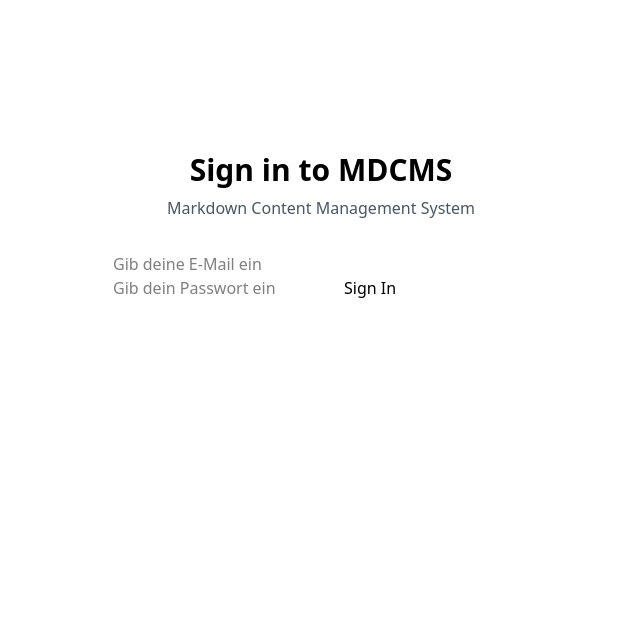
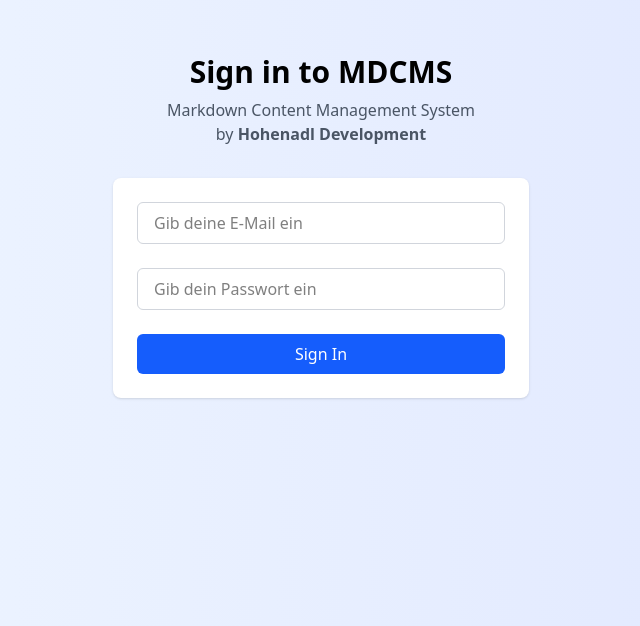
Before and after one commit to Manoo089/Markdown-CMS, a Next.js app: page /login in a window 1280 px wide. Shown: the part 174-800 px from the top of the page, without its empty margins (319-959 px from the left). Built offline with nearby package versions, Linux system fonts and the light colour scheme.

Commit message:
feat: loginpage styling improved

```diff
--- a/app/login/LoginForm.tsx
+++ b/app/login/LoginForm.tsx
@@ -30,7 +30,7 @@ export default function LoginForm() {
   };
 
   return (
-    <form onSubmit={handleSubmit}>
+    <form onSubmit={handleSubmit} className="bg-white rounded-lg shadow p-6 space-y-6">
       <input
         type="email"
         name="email"
@@ -38,6 +38,7 @@ export default function LoginForm() {
         value={email}
         onChange={(e) => setEmail(e.target.value)}
         required
+        className="w-full px-4 py-2 border border-gray-300 rounded-md focus:ring-2 focus:ring-blue-500 focus:border-transparent"
       />
       <input
         type="password"
@@ -46,8 +47,13 @@ export default function LoginForm() {
         value={password}
         onChange={(e) => setPassword(e.target.value)}
         required
+        className="w-full px-4 py-2 border border-gray-300 rounded-md focus:ring-2 focus:ring-blue-500 focus:border-transparent"
       />
-      <button type="submit" disabled={isSigningIn}>
+      <button
+        type="submit"
+        disabled={isSigningIn}
+        className="w-full px-6 py-2 bg-blue-600 text-white rounded-md hover:bg-blue-700 disabled:opacity-50 disabled:cursor-not-allowed cursor-pointer"
+      >
         {isSigningIn ? "Signing in..." : "Sign In"}
       </button>
 
--- a/app/login/page.tsx
+++ b/app/login/page.tsx
@@ -2,11 +2,13 @@ import LoginForm from "./LoginForm";
 
 export default function LoginPage() {
   return (
-    <div className="flex min-h-screen items-center justify-center">
+    <div className="flex min-h-screen items-center justify-center bg-linear-to-r from-blue-50 to-indigo-100">
       <div className="w-full max-w-md space-y-8 px-4">
         <div className="text-center">
           <h2 className="text-3xl font-bold">Sign in to MDCMS</h2>
-          <p className="mt-2 text-gray-600">Markdown Content Management System</p>
+          <p className="mt-2 text-gray-600">
+            Markdown Content Management System <br /> by <b>Hohenadl Development</b>
+          </p>
         </div>
         <LoginForm />
       </div>
```
